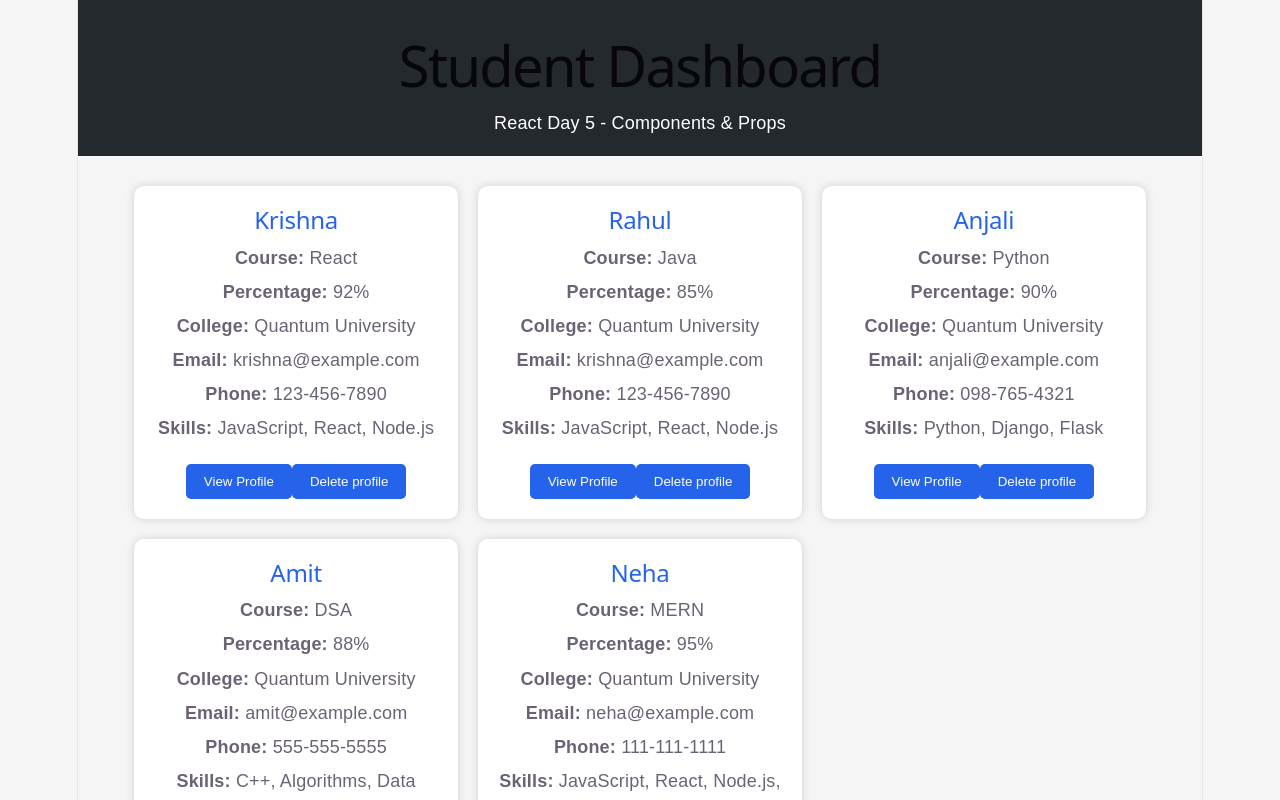
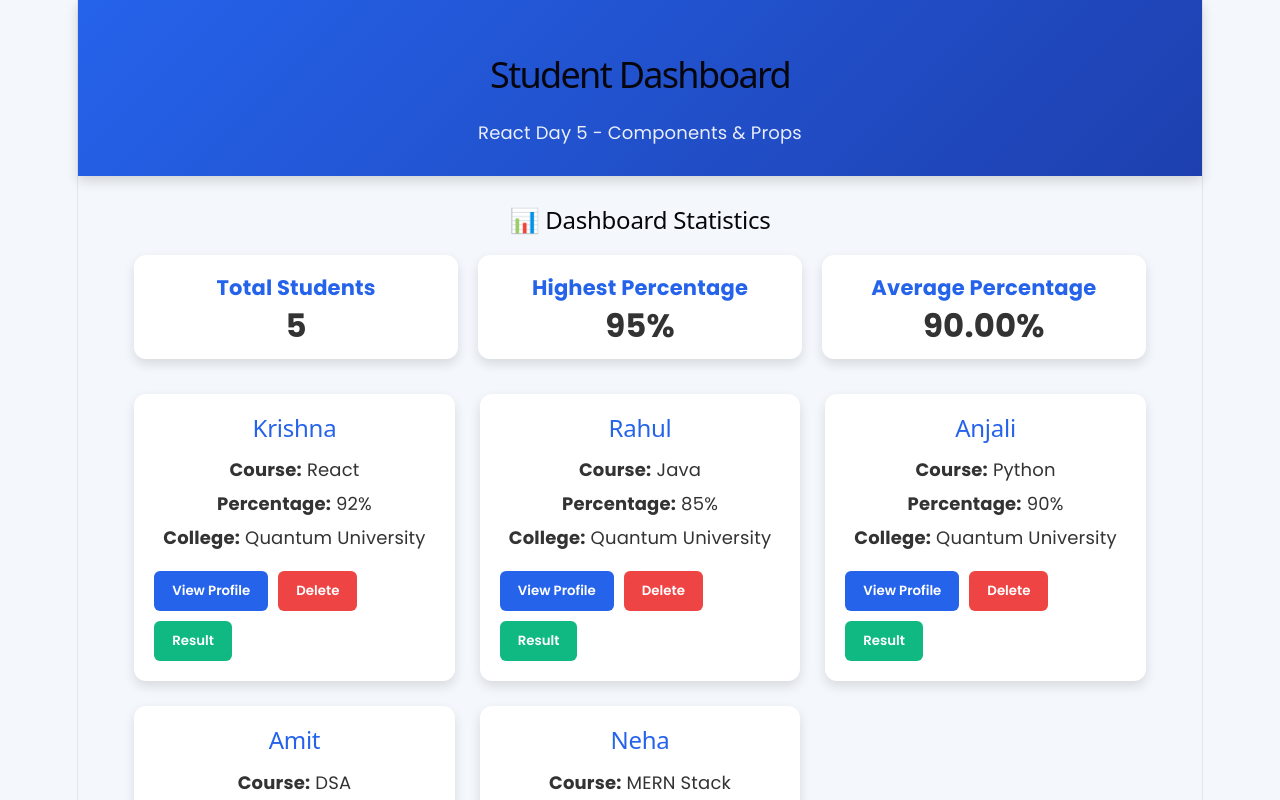
Before and after one commit to developerkrish121/react-learning-journey, a React (Vite) app in the folder react-learning/: page / in a window 1280 px wide. Shown: the top 800 px of the page. Built offline with nearby package versions, Linux system fonts and the light colour scheme.

Commit message:
Day 5: Components, Props, Callback Functions and Student Dashboard

```diff
--- a/react-learning/src/App.css
+++ b/react-learning/src/App.css
@@ -1,92 +1,226 @@
+/* ===========================
+   Google Font
+=========================== */
+@import url("https://fonts.googleapis.com/css2?family=Poppins:wght@300;400;500;600;700&display=swap");
+
+/* ===========================
+   Global Styling
+=========================== */
+
 * {
   margin: 0;
   padding: 0;
   box-sizing: border-box;
-  font-family: Arial;
+  font-family: "Poppins", sans-serif;
 }
 
 body {
-  background: #f5f5f5;
+  background: #f4f7fb;
+  color: #333;
 }
 
+/* ===========================
+   Header
+=========================== */
+
 .header {
-  background: #24292e;
+  background: linear-gradient(135deg, #2563eb, #1e40af);
   color: white;
+  text-align: center;
+  padding: 30px;
+  margin-bottom: 30px;
+  box-shadow: 0px 5px 12px rgba(0, 0, 0, 0.15);
+}
+
+.header h1 {
+  font-size: 2rem;
+}
+
+.header p {
+  margin-top: 10px;
+  opacity: 0.9;
+}
+
+/* ===========================
+   Statistics
+=========================== */
+
+.stats {
+  width: 90%;
+  margin: auto;
+}
+
+.stats h2 {
+  margin-bottom: 20px;
+}
+
+.stats-container {
+  display: grid;
+  grid-template-columns: repeat(auto-fit, minmax(220px, 1fr));
+  gap: 20px;
+  margin-bottom: 35px;
+}
+
+.stat-card {
+  background: white;
+  border-radius: 12px;
   padding: 20px;
   text-align: center;
+  box-shadow: 0px 5px 12px rgba(0, 0, 0, 0.12);
+  transition: 0.3s;
 }
+
+.stat-card:hover {
+  transform: translateY(-5px);
+}
+
+.stat-card h3 {
+  color: #2563eb;
+  margin-bottom: 12px;
+}
+
+.stat-card p {
+  font-size: 1.8rem;
+  font-weight: bold;
+}
+
+/* ===========================
+   Student Cards
+=========================== */
 
 .container {
   width: 90%;
-  margin: 30px auto;
+  margin: auto;
 
   display: grid;
 
-  grid-template-columns: repeat(auto-fit, minmax(250px, 1fr));
+  grid-template-columns: repeat(auto-fit, minmax(280px, 1fr));
 
-  gap: 20px;
+  gap: 25px;
 }
 
 .card {
   background: white;
 
+  border-radius: 12px;
+
   padding: 20px;
 
-  border-radius: 10px;
+  box-shadow: 0px 5px 12px rgba(0, 0, 0, 0.12);
 
-  box-shadow: 0px 0px 10px rgba(0, 0, 0, 0.15);
-
-  transition: 0.3s;
+  transition: all 0.3s ease;
 }
 
 .card:hover {
-  transform: translateY(-5px);
+  transform: translateY(-8px);
 }
 
 .card h2 {
   color: #2563eb;
-
-  margin-bottom: 10px;
+  margin-bottom: 15px;
 }
 
 .card p {
   margin: 8px 0;
 }
 
+/* ===========================
+   Buttons
+=========================== */
+
+.button-group {
+  margin-top: 20px;
+
+  display: flex;
+
+  gap: 10px;
+
+  flex-wrap: wrap;
+}
+
 button {
-  margin-top: 15px;
+  border: none;
 
   padding: 10px 18px;
 
-  border: none;
-
-  border-radius: 5px;
-
-  background: #2563eb;
-
-  color: white;
+  border-radius: 6px;
 
   cursor: pointer;
+
+  font-weight: 600;
+
+  transition: 0.3s;
 }
 
-button:hover {
+/* View Button */
+
+.button-group button:nth-child(1) {
+  background: #2563eb;
+  color: white;
+}
+
+.button-group button:nth-child(1):hover {
   background: #1d4ed8;
 }
 
+/* Delete Button */
+
+.button-group button:nth-child(2) {
+  background: #ef4444;
+  color: white;
+}
+
+.button-group button:nth-child(2):hover {
+  background: #dc2626;
+}
+
+/* Result Button */
+
+.button-group button:nth-child(3) {
+  background: #10b981;
+  color: white;
+}
+
+.button-group button:nth-child(3):hover {
+  background: #059669;
+}
+
+/* ===========================
+   Footer
+=========================== */
+
 .footer {
-  margin-top: 30px;
+  margin-top: 40px;
 
-  padding: 20px;
-
-  background: #24292e;
+  background: #1f2937;
 
   color: white;
 
   text-align: center;
+
+  padding: 20px;
 }
 
-.button-group {
-  display: flex;
-  gap: 10px;
-  margin-top: 15px;
+.footer p {
+  margin-top: 8px;
+  opacity: 0.8;
 }
+
+/* ===========================
+   Responsive
+=========================== */
+
+@media (max-width: 768px) {
+
+  .header h1 {
+    font-size: 1.6rem;
+  }
+
+  .button-group {
+    flex-direction: column;
+  }
+
+  button {
+    width: 100%;
+  }
+}
--- a/react-learning/src/App.jsx
+++ b/react-learning/src/App.jsx
@@ -1,10 +1,16 @@
 import "./App.css";
 
+// Import Components
 import Header from "./components/Header";
 import Footer from "./components/Footer";
 import StudentCard from "./components/StudentCard";
+import Stats from "./components/Stats";
 
 function App() {
+
+  // -----------------------------
+  // Student Data
+  // -----------------------------
   const students = [
     {
       id: 1,
@@ -12,9 +18,6 @@ function App() {
       course: "React",
       percentage: 92,
       college: "Quantum University",
-      email: "krishna@example.com",
-      phone: "123-456-7890",
-      skills: "JavaScript, React, Node.js"
     },
     {
       id: 2,
@@ -22,9 +25,6 @@ function App() {
       course: "Java",
       percentage: 85,
       college: "Quantum University",
-      email: "krishna@example.com",
-      phone: "123-456-7890",
-      skills: "JavaScript, React, Node.js"
     },
     {
       id: 3,
@@ -32,9 +32,6 @@ function App() {
       course: "Python",
       percentage: 90,
       college: "Quantum University",
-      email: "anjali@example.com",
-      phone: "098-765-4321",
-      skills: "Python, Django, Flask"
     },
     {
       id: 4,
@@ -42,45 +39,62 @@ function App() {
       course: "DSA",
       percentage: 88,
       college: "Quantum University",
-      email: "amit@example.com",
-      phone: "555-555-5555",
-      skills: "C++, Algorithms, Data Structures"
     },
     {
       id: 5,
       name: "Neha",
-      course: "MERN",
+      course: "MERN Stack",
       percentage: 95,
       college: "Quantum University",
-      email: "neha@example.com",
-      phone: "111-111-1111",
-      skills: "JavaScript, React, Node.js, MongoDB"
     },
   ];
 
+  // -----------------------------
+  // Callback Functions
+  // -----------------------------
+
+  // View Profile
   const viewProfile = (studentName) => {
     alert(`Viewing Profile of ${studentName}`);
   };
 
-  const deleteProfile = (studentNmae) => {
-    alert(`Deleting profile of ${studentNmae}`);
-  }
+  // Delete Student
+  const deleteStudent = (studentName) => {
+    alert(`Deleting ${studentName}`);
+  };
 
+  // Show Result
+  const showResult = (student) => {
+    alert(
+      `${student.name} scored ${student.percentage}% in ${student.course}`
+    );
+  };
+
+  // -----------------------------
+  // JSX
+  // -----------------------------
   return (
     <>
+      {/* Header */}
       <Header />
 
+      {/* Statistics */}
+      <Stats students={students} />
+
+      {/* Student Cards */}
       <div className="container">
         {students.map((student) => (
           <StudentCard
             key={student.id}
             student={student}
             onViewProfile={viewProfile}
-            onDeleteProfile={deleteProfile}
+            onDeleteStudent={deleteStudent}
+            onShowResult={showResult}
           />
         ))}
       </div>
 
+      {/* Footer */}
       <Footer />
     </>
   );
--- a/react-learning/src/components/Header.jsx
+++ b/react-learning/src/components/Header.jsx
@@ -1,7 +1,13 @@
+// Header Component
+// This component displays the title of our application.
+
 function Header() {
   return (
     <header className="header">
+      {/* Application Title */}
       <h1> Student Dashboard</h1>
+
+      {/* Small Description */}
       <p>React Day 5 - Components & Props</p>
     </header>
   );
--- a/react-learning/src/components/footer.jsx
+++ b/react-learning/src/components/footer.jsx
@@ -1,7 +1,11 @@
+// Footer Component
+// Displays information at the bottom of the page.
+
 function Footer() {
   return (
     <footer className="footer">
-      <h3>Made by Krishna </h3>
+      <h3>Made by Krishna</h3>
+        <p>React Day 5 - Components & Props</p>
     </footer>
   );
 }
--- /dev/null
+++ b/react-learning/src/components/stats.jsx
@@ -0,0 +1,48 @@
+// Stats Component
+// Displays summary statistics about all students.
+
+function Stats({ students }) {
+  // Total Students
+  const totalStudents = students.length;
+
+  // Highest Percentage
+  const highestPercentage = Math.max(
+    ...students.map((student) => student.percentage)
+  );
+
+  // Total Percentage
+  const totalPercentage = students.reduce(
+    (sum, student) => sum + student.percentage,
+    0
+  );
+
+  // Average Percentage
+  const averagePercentage = (
+    totalPercentage / totalStudents
+  ).toFixed(2);
+
+  return (
+    <div className="stats">
+      <h2>📊 Dashboard Statistics</h2>
+
+      <div className="stats-container">
+        <div className="stat-card">
+          <h3>Total Students</h3>
+          <p>{totalStudents}</p>
+        </div>
+
+        <div className="stat-card">
+          <h3>Highest Percentage</h3>
+          <p>{highestPercentage}%</p>
+        </div>
+
+        <div className="stat-card">
+          <h3>Average Percentage</h3>
+          <p>{averagePercentage}%</p>
+        </div>
+      </div>
+    </div>
+  );
+}
+
+export default Stats;
--- a/react-learning/src/components/studentCard.jsx
+++ b/react-learning/src/components/studentCard.jsx
@@ -1,8 +1,18 @@
-function StudentCard({ student, onViewProfile, onDeleteProfile }) {
+// StudentCard Component
+// This component receives data from App.jsx using props.
+
+function StudentCard({
+  student,
+  onViewProfile,
+  onDeleteStudent,
+  onShowResult,
+}) {
   return (
     <div className="card">
+      {/* Student Name */}
       <h2>{student.name}</h2>
 
+      {/* Student Details */}
       <p>
         <strong>Course:</strong> {student.course}
       </p>
@@ -15,18 +25,8 @@ function StudentCard({ student, onViewProfile, onDeleteProfile }) {
         <strong>College:</strong> {student.college}
       </p>
 
-       <p>
-        <strong>Email:</strong> {student.email}
-      </p>
-
-       <p>
-        <strong>Phone:</strong> {student.phone}
-      </p>
-
-       <p>
-        <strong>Skills:</strong> {student.skills}
-      </p>
-
+      {/* Buttons */}
+      <div className="button-group">
         <button
           onClick={() => onViewProfile(student.name)}
         >
@@ -34,10 +34,17 @@ function StudentCard({ student, onViewProfile, onDeleteProfile }) {
         </button>
 
         <button
-        onClick={() => onDeleteProfile(student.name)}
+          onClick={() => onDeleteStudent(student.name)}
         >
-        Delete profile
+          Delete
         </button>
+
+        <button
+          onClick={() => onShowResult(student)}
+        >
+          Result
+        </button>
+      </div>
     </div>
   );
 }
```
Lines whose indentation alone changed are shown as unchanged.
